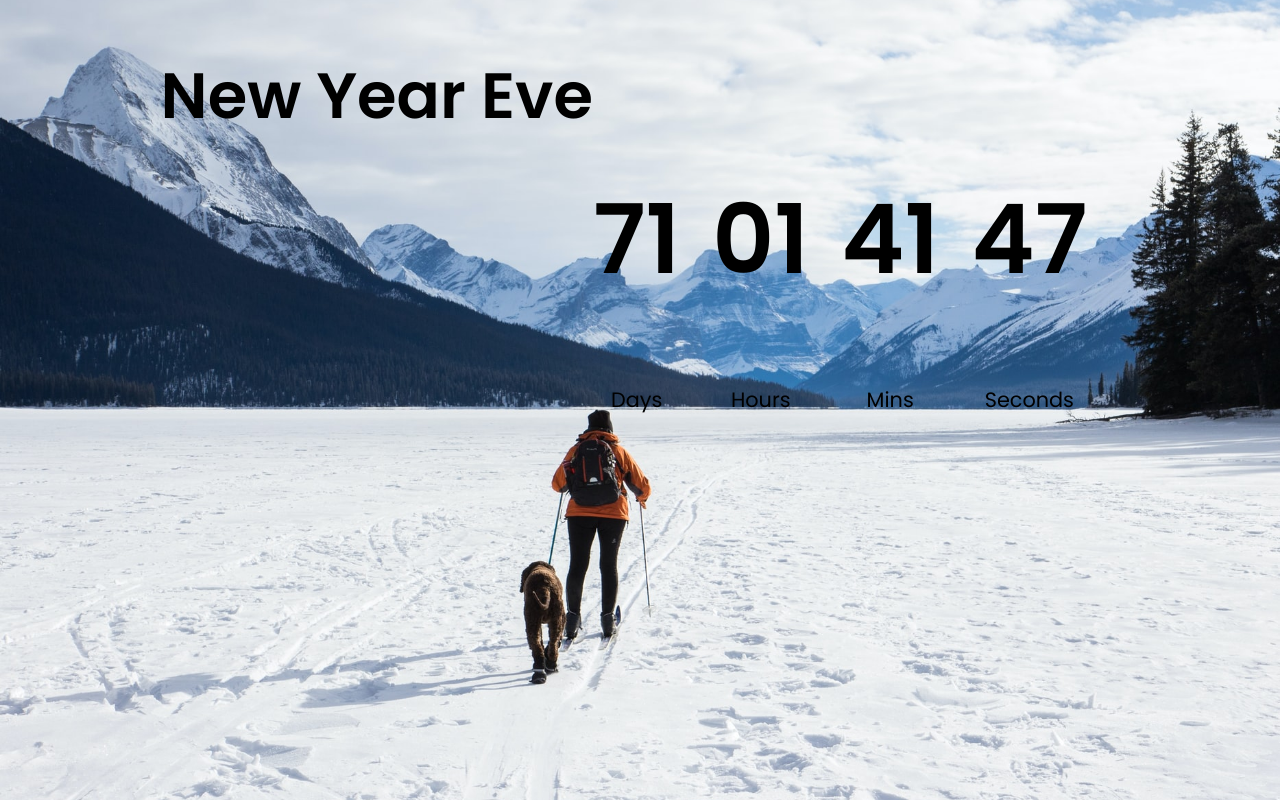
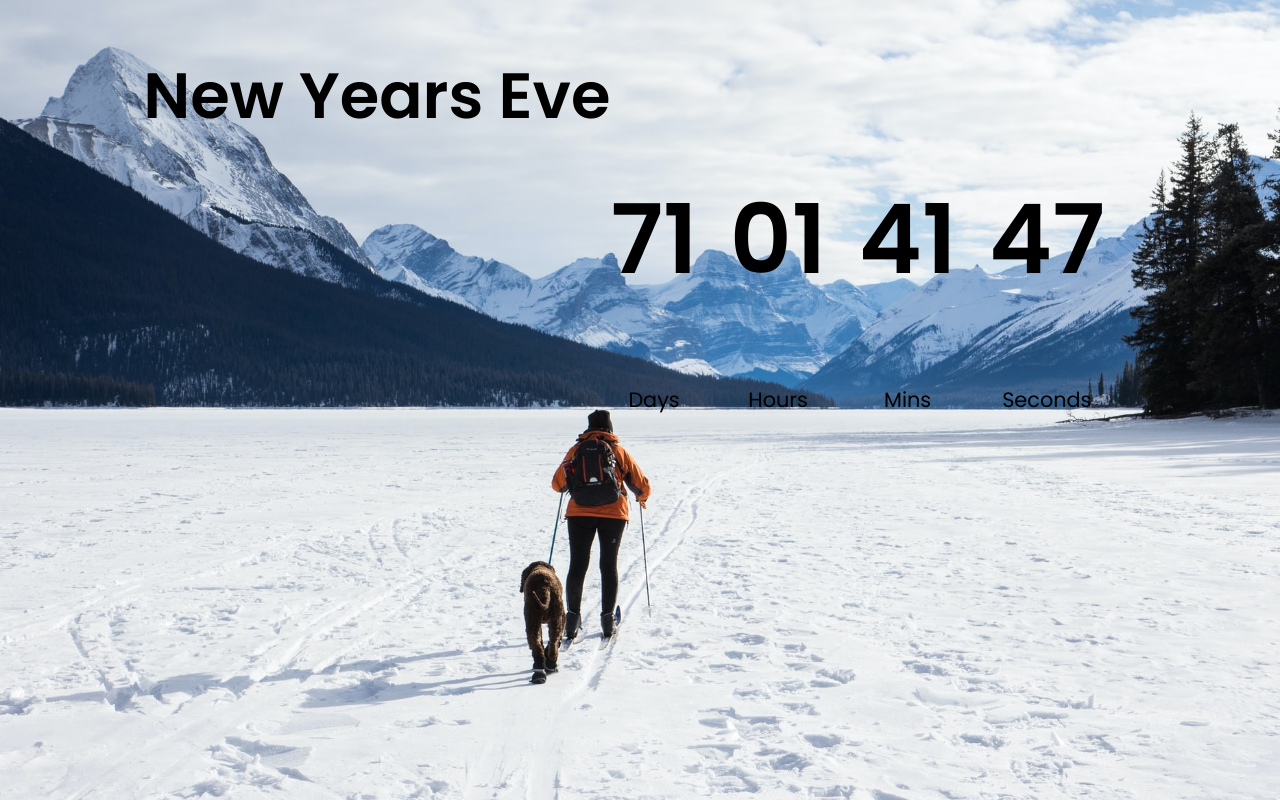
Before and after one commit to asscoderdeveloper/Countdown-Timer, a plain HTML site: page index.html in a window 1280 px wide. Drawn offline with Linux system fonts and the light colour scheme.

Commit message:
segunda prueba de git

```diff
--- a/index.html
+++ b/index.html
@@ -8,7 +8,7 @@
     <script src= "script.js" defer></script>
 </head>
 <body>
-    <h1>New Year Eve</h1>
+    <h1>New Years Eve</h1>
 
     <div class="countdown-container">
         <div class="countdown-el days-c">
```
